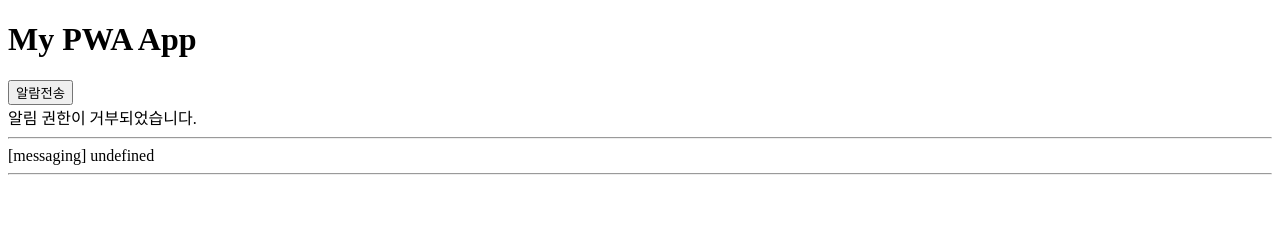
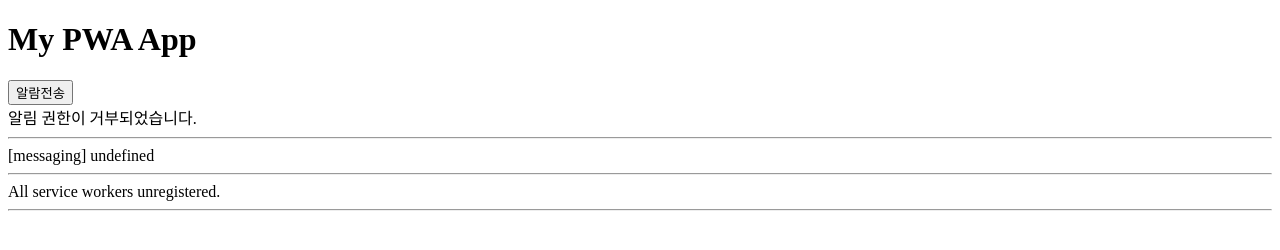
Before and after one commit to j-devspace/pws_test, a plain HTML site: page index.html in a window 1280 px wide. Drawn offline with Linux system fonts and the light colour scheme; no server answers.

Commit message:
Update index.html

```diff
--- a/index.html
+++ b/index.html
@@ -70,8 +70,7 @@
                             registration.unregister();
                         }
                     }).then(() => {
-                        console.log('All service workers unregistered.');
-
+                        WriteLog('All service workers unregistered.');
 
                         navigator.serviceWorker
                             .register("/pws_test/firebase-messaging-sw.js")
```
